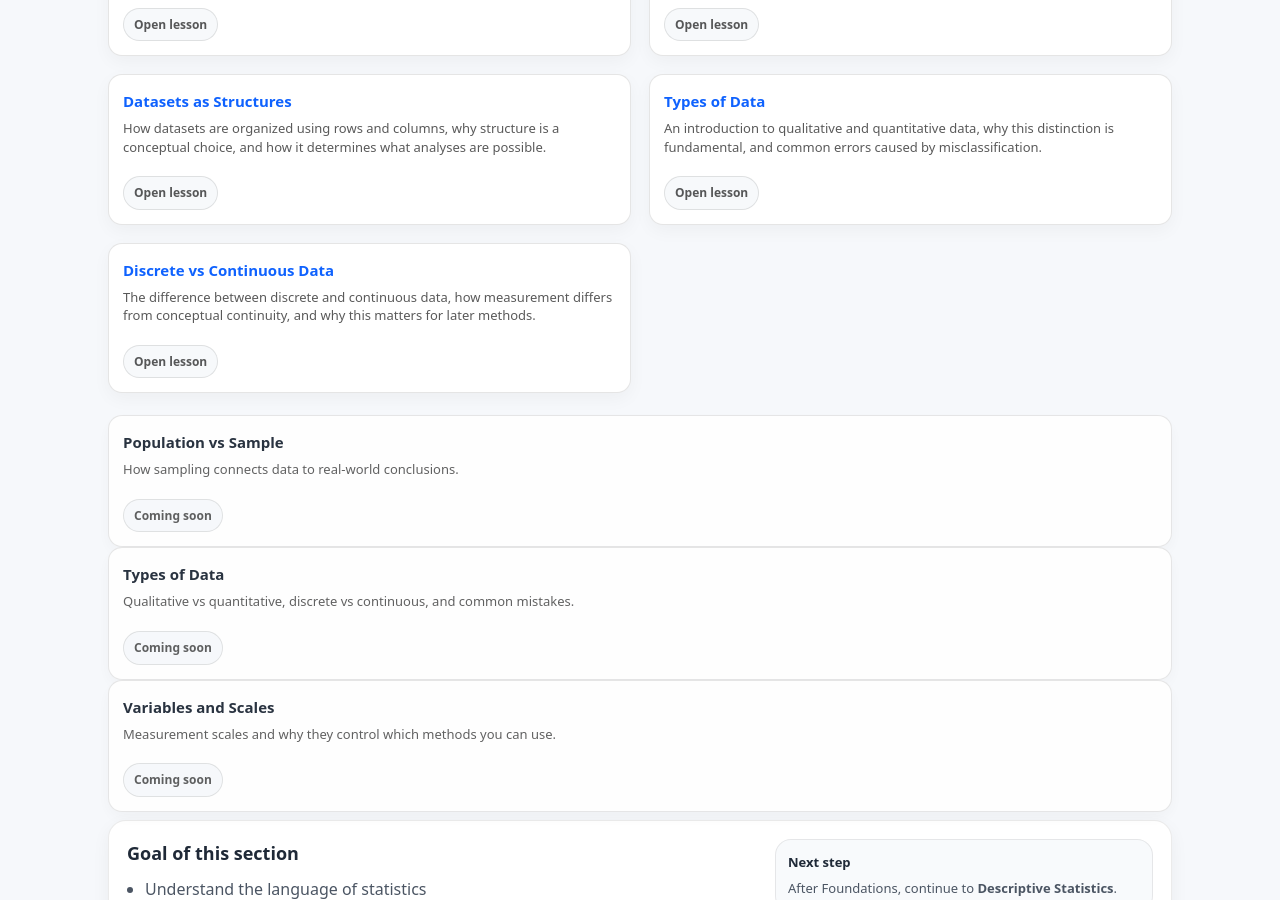
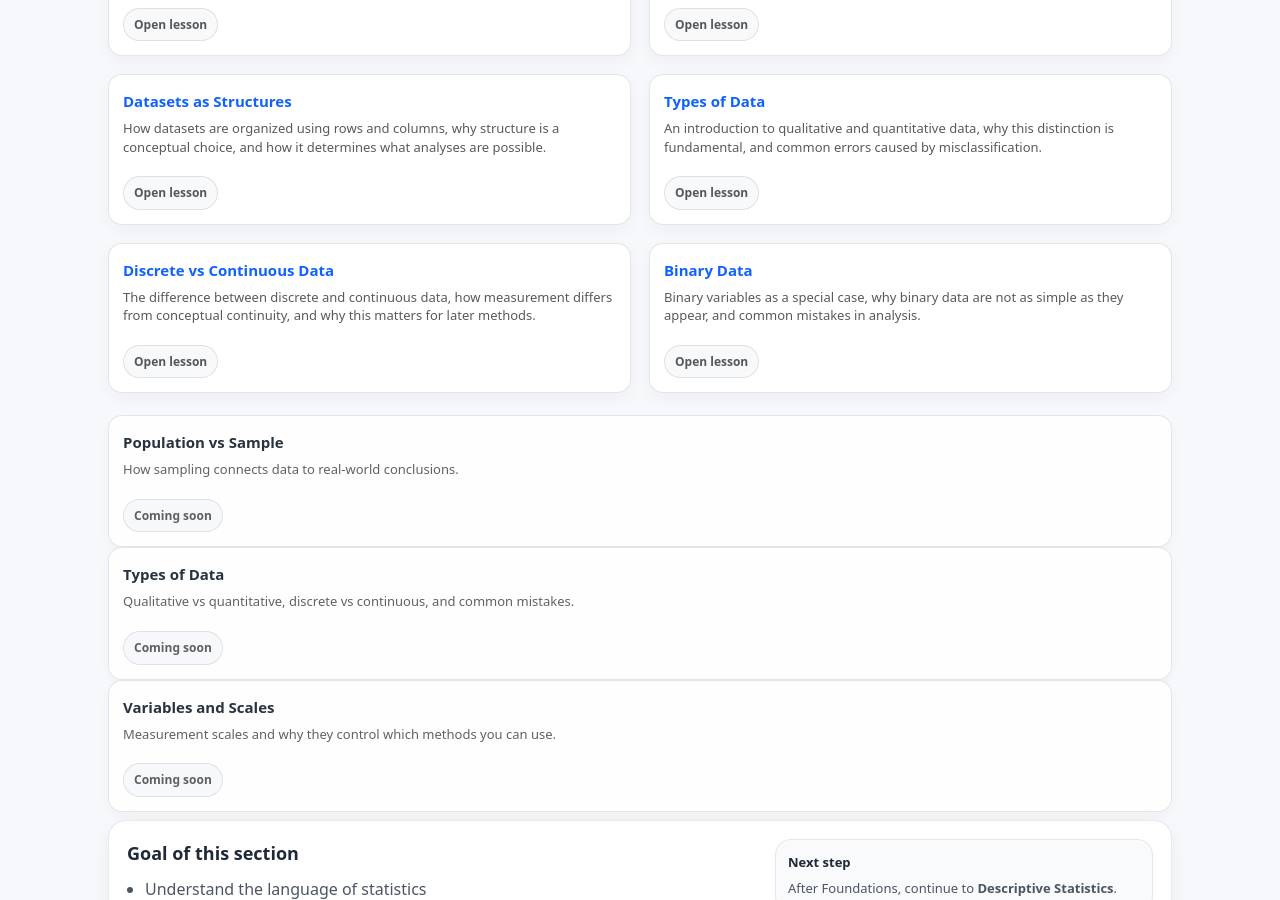
Before and after one commit to ammar-homaida-statistics/easystatisticsacademy, a Jekyll site: the page built from foundations/index.md, in a window 1280 px wide and 900 px high, scrolled down 975 px. Built offline with Jekyll 4.4.1, drawn with Linux system fonts in a browser that asks for light colours; our own code applies the rules of GitHub Pages for plain Markdown files.

Commit message:
Add lesson card

```diff
--- a/foundations/index.md
+++ b/foundations/index.md
@@ -191,6 +191,22 @@
     Open lesson
   </a>
 </div>
+<div class="card lesson-card">
+  <h3>
+    <a href="/foundations/binary-data/">
+      Binary Data
+    </a>
+  </h3>
+
+  <p>
+    Binary variables as a special case, why binary data are not as simple
+    as they appear, and common mistakes in analysis.
+  </p>
+
+  <a class="pill" href="/foundations/binary-data/">
+    Open lesson
+  </a>
+</div>
 </div>
 
     <div class="card lesson-card is-soon">
```
